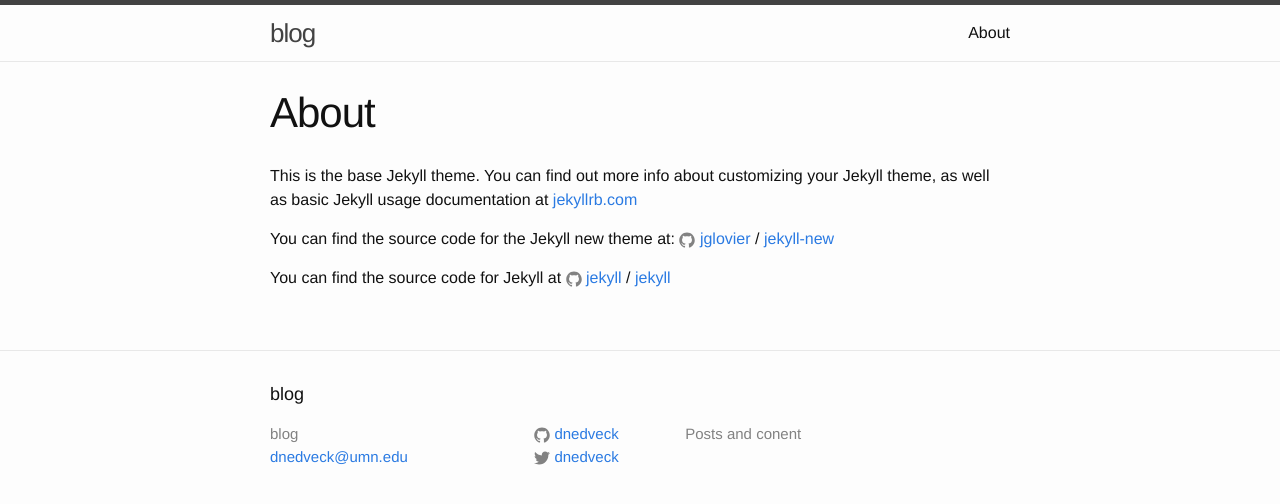
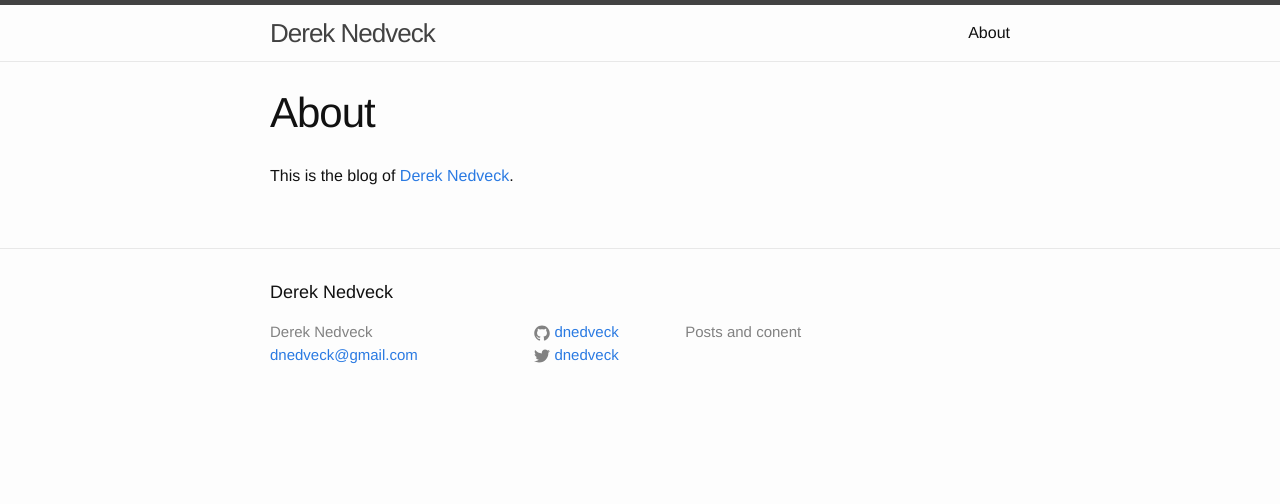
Before and after one commit to dnedveck/blog, a Jekyll site: the page built from about.md, in a window 1280 px wide. Shown: the top 504 px of the page. Built offline with Jekyll 4.4.1, drawn with Linux system fonts in a browser that asks for light colours.

Commit message:
updated blog template, also added a little content to meditation post

```diff
--- a/_config.yml
+++ b/_config.yml
@@ -6,8 +6,8 @@
 # 'jekyll serve'. If you change this file, please restart the server process.
 
 # Site settings
-title: blog
-email: dnedveck@umn.edu
+title: Derek Nedveck
+email: dnedveck@gmail.com
 description: > # this means to ignore newlines until "baseurl:"
   Posts and conent
 
--- a/about.md
+++ b/about.md
@@ -4,12 +4,4 @@ title: About
 permalink: /about/
 ---
 
-This is the base Jekyll theme. You can find out more info about customizing your Jekyll theme, as well as basic Jekyll usage documentation at [jekyllrb.com](http://jekyllrb.com/)
-
-You can find the source code for the Jekyll new theme at:
-{% include icon-github.html username="jglovier" %} /
-[jekyll-new](https://github.com/jglovier/jekyll-new)
-
-You can find the source code for Jekyll at
-{% include icon-github.html username="jekyll" %} /
-[jekyll](https://github.com/jekyll/jekyll)
+This is the blog of [Derek Nedveck](http://dnedveck.com).
```
Also changed, not shown: _posts/2016-03-23-getting-started-with-mediation.md (+3 -3 lines), 9 other files.
